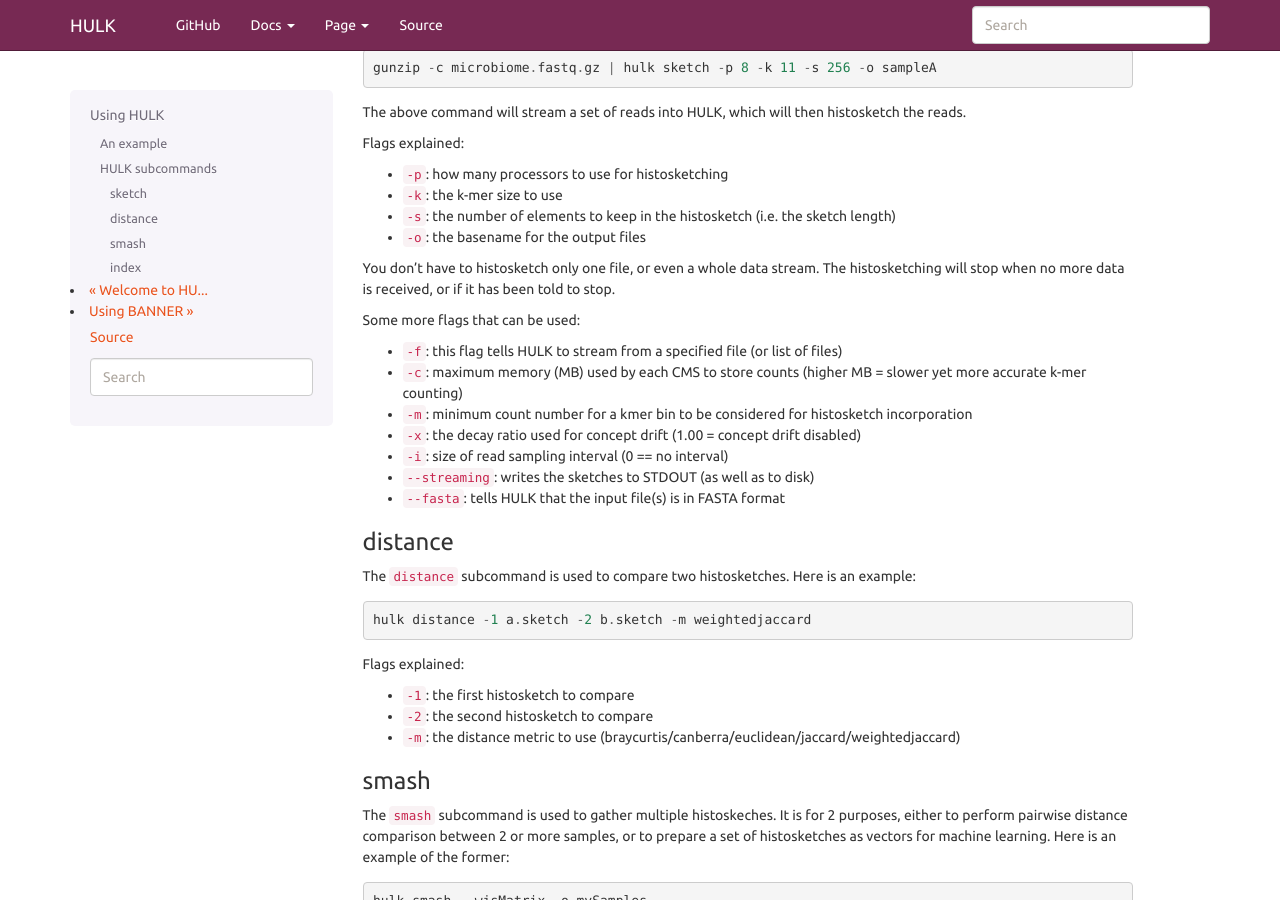
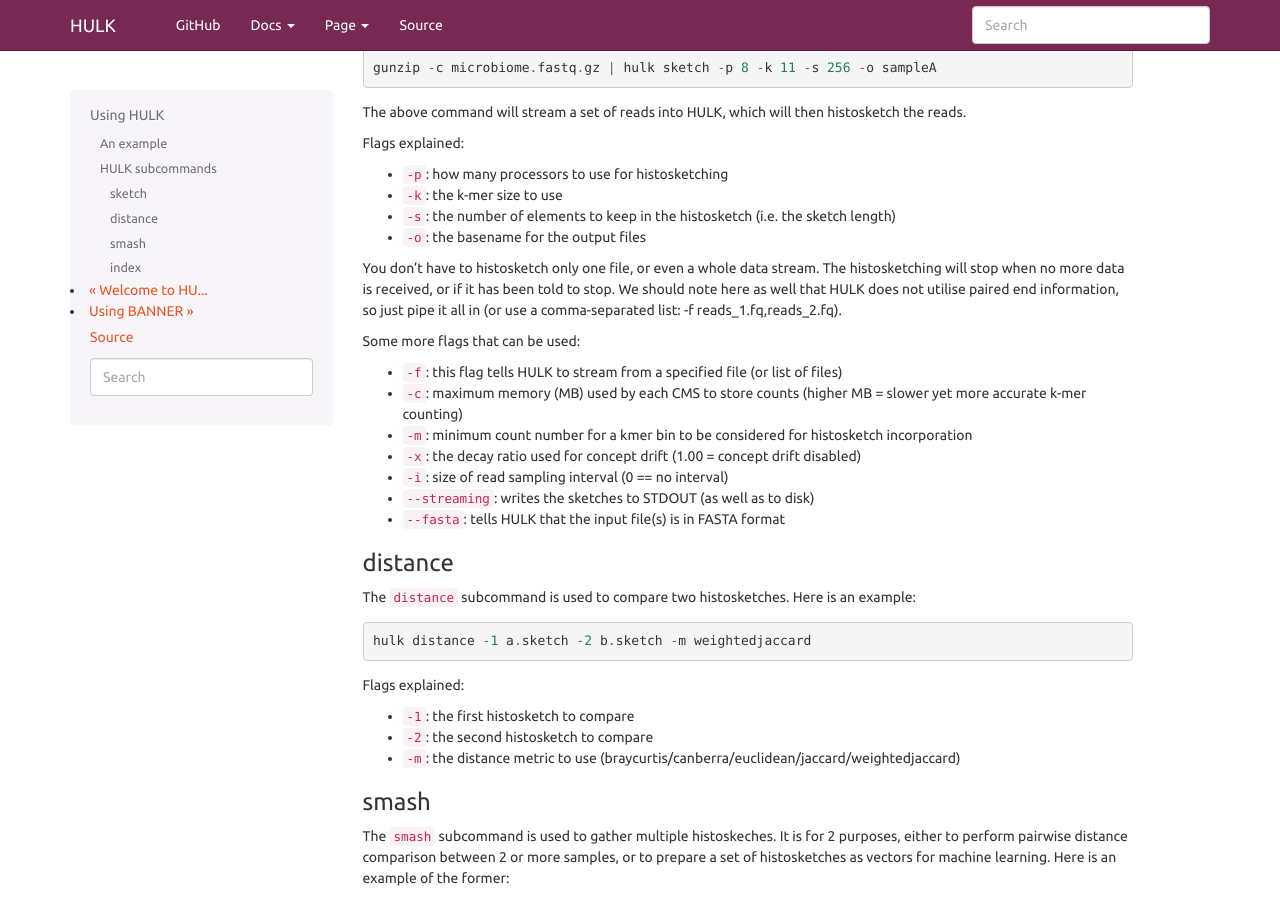
Before and after one commit to will-rowe/hulk, a Sphinx documentation site: the page built from docs/using-hulk.md, in a window 1280 px wide and 900 px high, scrolled down 744 px. Built offline with Sphinx 7.4.7, drawn with Linux system fonts in a browser that asks for light colours.

Commit message:
adding note on pair-end reads to docs

```diff
--- a/docs/using-hulk.md
+++ b/docs/using-hulk.md
@@ -48,7 +48,7 @@ Flags explained:
 * ``-s``: the number of elements to keep in the histosketch (i.e. the sketch length)
 * ``-o``: the basename for the output files
 
-You don't have to histosketch only one file, or even a whole data stream. The histosketching will stop when no more data is received, or if it has been told to stop.
+You don't have to histosketch only one file, or even a whole data stream. The histosketching will stop when no more data is received, or if it has been told to stop. We should note here as well that HULK does not utilise paired end information, so just pipe it all in (or use a comma-separated list: -f reads_1.fq,reads_2.fq).
 
 Some more flags that can be used:
 
```
